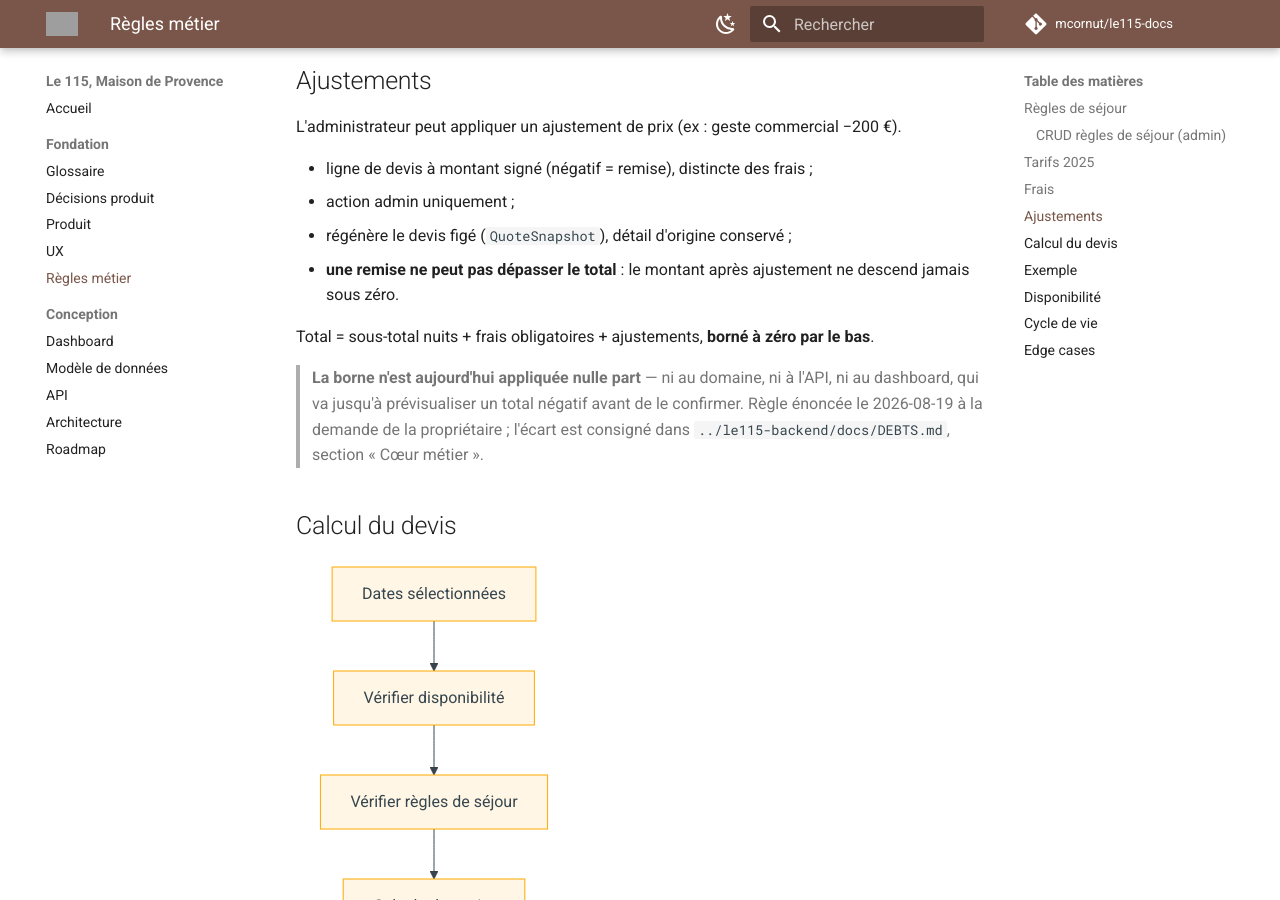
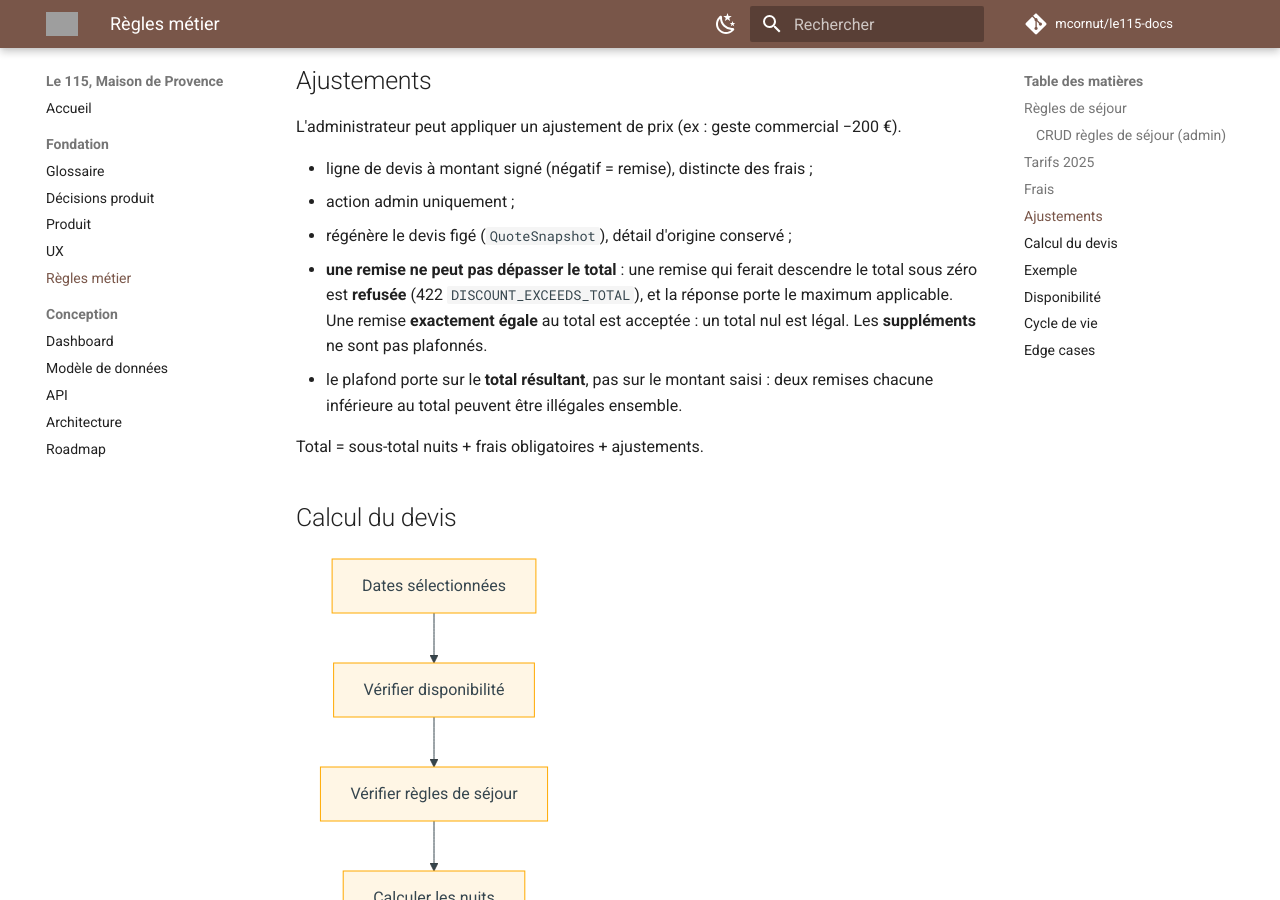
Before and after one commit to mcornut/le115-docs, an MkDocs documentation site: the page built from docs/03-Business-Rules.md, in a window 1280 px wide and 900 px high, scrolled down 2012 px. Built offline with MkDocs 1.6.1 and Material for MkDocs 9.7.7, drawn with Linux system fonts in a browser that asks for light colours; comment, search, counter and statistics services are not loaded; grey boxes are pictures that could not be loaded.

Commit message:
docs(règles): arbitrer l’ajustement — l’interdiction, pas l’écrêtage
La section énonçait les deux à la fois : « une remise ne peut pas dépasser le
total » et « borné à zéro par le bas ». Ce ne sont pas la même règle. Une
remise excessive est désormais refusée (422), pas ramenée à zéro.

Deux précisions que l’implémentation a obligé à écrire : une remise exactement
égale au total passe, et le plafond porte sur le total résultant, pas sur le
montant saisi.

L’encadré signalant que la borne n’était appliquée nulle part disparaît : elle
l’est maintenant, aux quatre couches.

Co-Authored-By: Claude Opus 5 <noreply@anthropic.com>

```diff
--- a/docs/03-Business-Rules.md
+++ b/docs/03-Business-Rules.md
@@ -69,17 +69,15 @@ L'administrateur peut appliquer un ajustement de prix (ex : geste commercial −
 - ligne de devis à montant signé (négatif = remise), distincte des frais ;
 - action admin uniquement ;
 - régénère le devis figé (`QuoteSnapshot`), détail d'origine conservé ;
-- **une remise ne peut pas dépasser le total** : le montant après ajustement
-  ne descend jamais sous zéro.
+- **une remise ne peut pas dépasser le total** : une remise qui ferait
+  descendre le total sous zéro est **refusée** (422 `DISCOUNT_EXCEEDS_TOTAL`),
+  et la réponse porte le maximum applicable. Une remise **exactement égale** au
+  total est acceptée : un total nul est légal. Les **suppléments** ne sont pas
+  plafonnés.
+- le plafond porte sur le **total résultant**, pas sur le montant saisi : deux
+  remises chacune inférieure au total peuvent être illégales ensemble.
 
-Total = sous-total nuits + frais obligatoires + ajustements, **borné à zéro par
-le bas**.
-
-> **La borne n'est aujourd'hui appliquée nulle part** — ni au domaine, ni à
-> l'API, ni au dashboard, qui va jusqu'à prévisualiser un total négatif avant
-> de le confirmer. Règle énoncée le 2026-08-19 à la demande de la
-> propriétaire ; l'écart est consigné dans `../le115-backend/docs/DEBTS.md`,
-> section « Cœur métier ».
+Total = sous-total nuits + frais obligatoires + ajustements.
 
 ## Calcul du devis
 
```
